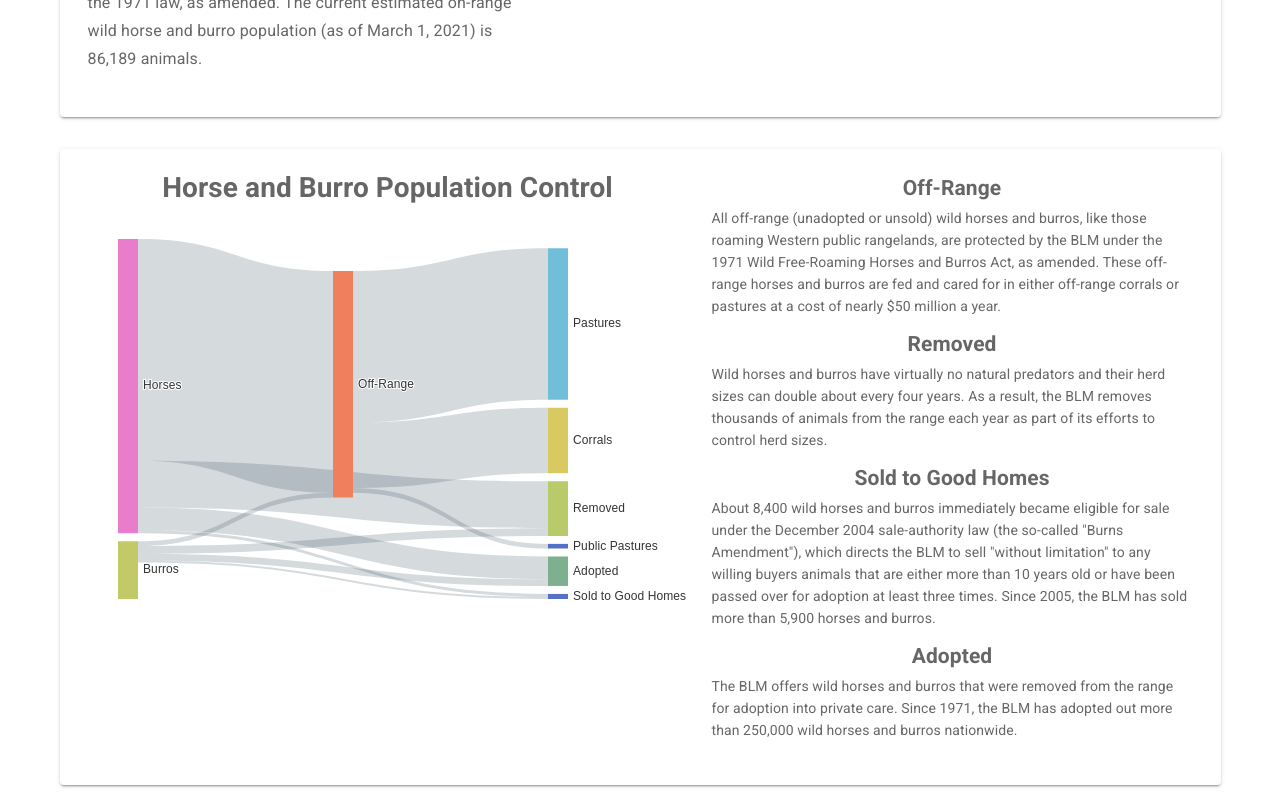
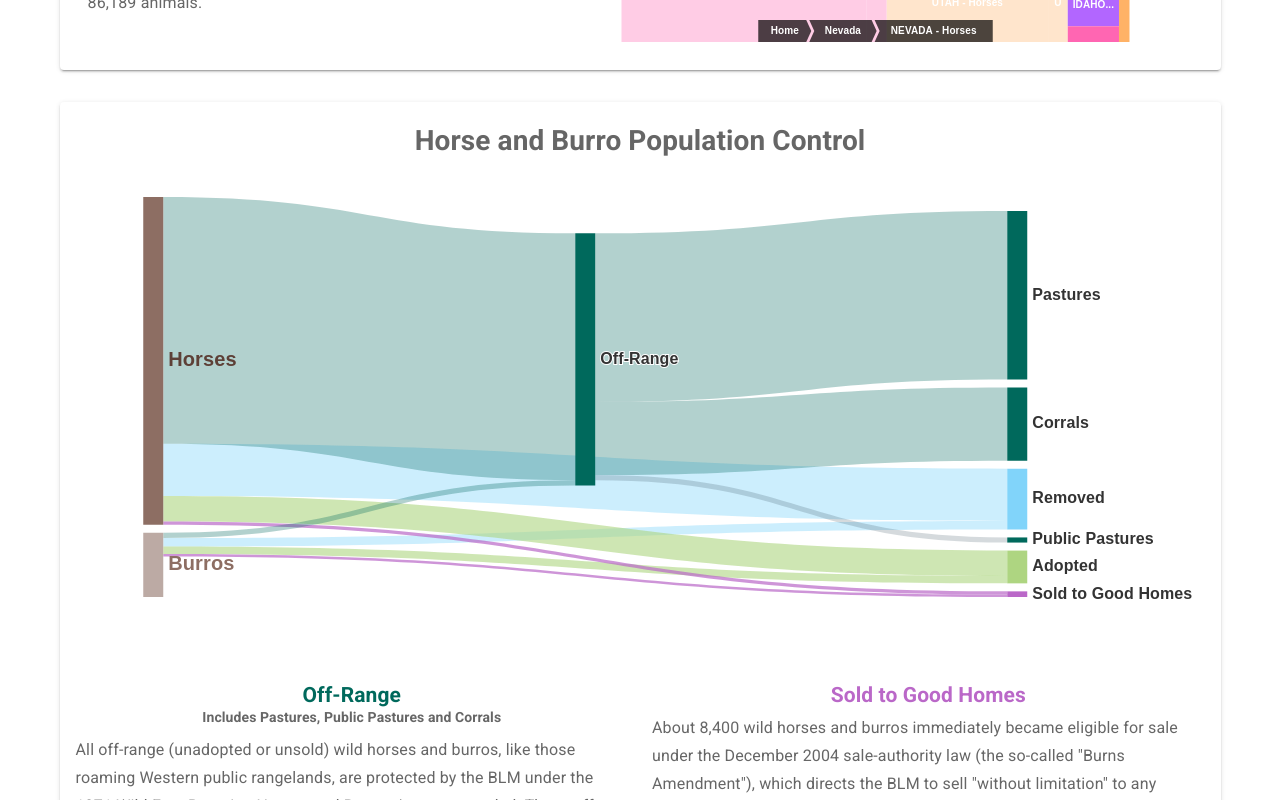
Before and after one commit to RyLaird/vue-wild-horse-and-burro-program, a Vue app: page /data in a window 1280 px wide. Shown: the part 2000-2800 px from the top of the page. Built offline with nearby package versions, Linux system fonts and the light colour scheme.

Commit message:
fixed error preventing autoresize of all charts

```diff
--- a/src/components/BarChart.vue
+++ b/src/components/BarChart.vue
@@ -46,6 +46,8 @@ export default {
           fontSize: 20
         }
       },
+      width: '80%',
+      height: '80%',
       series: [
         {
           name: 'Total Horses and Burros',
@@ -84,3 +86,10 @@ export default {
   })
 };
 </script>
+
+<style scoped>
+.echarts {
+    width: 100%;
+    height: 400px;
+}
+</style>
--- a/src/components/Sankey.vue
+++ b/src/components/Sankey.vue
@@ -21,99 +21,232 @@ export default {
             tooltip: {
                 trigger: "item"
             },
+            // color: ['#bfdda6', '#C0C0C0', '#bfdda6', '#C0C0C0', '#C0C0C0', '#bfdda6', '#bfdda6', '#bfdda6', '#bfdda6', '#2d7c61'],
+            height: '80%',
+            width: '80%',
             series: {
                 type: 'sankey',
                 layout: 'none',
-                height: '90%',
-                emphasis: {
-                    focus: 'adjacency'
-                },
+                // emphasis: {
+                //     focus: 'adjacency'
+                // },
+                // levels: [{
+                //     depth: 0,
+                //     itemStyle: {
+                //         color: '#C0C0C0'
+                //     }
+                // }, {
+                //     depth: 1,
+                //     itemStyle: {
+                //         color: '#2d7c61'
+                //     }
+                // }],
                 data: [
                     {
                         name: 'Horses',
-                        value: 71735
+                        value: 71735,
+                        depth: 0,
+                        itemStyle: {
+                            color: '#8D6E63'
+                        },
+                        label: {
+                            fontWeight: 'bold',
+                            fontSize: 20,
+                            color: '#5D4037'
+                        }
                     },
                     {
                         name: 'Burros',
-                        value: 14454
+                        value: 14454,
+                        depth: 0,
+                        itemStyle: {
+                            color: '#BCAAA4'
+                        },
+                        label: {
+                            fontWeight: 'bold',
+                            fontSize: 20,
+                            color: '#8D6E63'
+                        }
                     },
                     {
-                        name: 'Removed'
+                        name: 'Removed',
+                        depth: 2,
+                        itemStyle: {
+                            color: '#81D4FA'
+                        },
+                        label: {
+                            fontWeight: 'bold',
+                            fontSize: 16
+                        }
                     },
                     {
-                        name: 'Adopted'
+                        name: 'Adopted',
+                        depth: 2,
+                        itemStyle: {
+                            color: '#AED581'
+                        },
+                        label: {
+                            fontWeight: 'bold',
+                            fontSize: 16
+                        }
                     },
                     {
-                        name: 'Sold to Good Homes'
+                        name: 'Sold to Good Homes',
+                        depth: 2,
+                        itemStyle: {
+                            color: '#BA68C8'
+                        },
+                        label: {
+                            fontWeight: 'bold',
+                            fontSize: 16,
+                            overflow: 'break'
+                        }
                     },
                     {
-                        name: 'Off-Range'
+                        name: 'Off-Range',
+                        value: 56676,
+                        depth: 1,
+                        itemStyle: {
+                            color: '#00695C'
+                        },
+                        label: {
+                            fontWeight: 'bold',
+                            fontSize: 16
+                        }
                     },
                     {
-                        name: 'Corrals'
+                        name: 'Corrals',
+                        depth: 2,
+                        itemStyle: {
+                            color: '#00695C'
+                        },
+                        label: {
+                            fontWeight: 'bold',
+                            fontSize: 16
+                        }
                     },
                     {
                         name: 'Pastures',
+                        depth: 2,
+                        itemStyle: {
+                            color: '#00695C'
+                        },
+                        label: {
+                            fontWeight: 'bold',
+                            fontSize: 16
+                        }
                     },
                     {
-                        name: 'Public Pastures'
+                        name: 'Public Pastures',
+                        depth: 2,
+                        itemStyle: {
+                            color: '#00695C'
+                        },
+                        label: {
+                            fontWeight: 'bold',
+                            fontSize: 16
+                        }
                     }
                 ],
                 links: [
                     {
                         source: 'Horses',
                         target: 'Removed',
-                        value: 11748
+                        value: 11748,
+                        lineStyle: {
+                            color: '#81D4FA',
+                            opacity: .4
+                        }
                     },
                     {
                         source: 'Burros',
                         target: 'Removed',
-                        value: 1918
+                        value: 1918,
+                        lineStyle: {
+                            color: '#81D4FA',
+                            opacity: .4
+                        }
                     },
                     {
                         source: 'Horses',
                         target: 'Adopted',
-                        value: 5698
+                        value: 5698,
+                        lineStyle: {
+                            color: '#AED581',
+                            opacity: .6
+                        }
                     },
                     {
                         source: 'Burros',
                         target: 'Adopted',
-                        value: 1671
+                        value: 1671,
+                        lineStyle: {
+                            color: '#AED581',
+                            opacity: .6
+                        }
                     },
                     {
                         source: 'Horses',
                         target: 'Sold to Good Homes',
-                        value: 726
+                        value: 726,
+                        lineStyle: {
+                            color: '#BA68C8',
+                            opacity: .7
+                        }
                     },
                     {
                         source: 'Burros',
                         target: 'Sold to Good Homes',
-                        value: 542
+                        value: 542,
+                        lineStyle: {
+                            color: '#BA68C8',
+                            opacity: .7
+                        }
                     },
                     {
                         source: 'Horses',
                         target: 'Off-Range',
-                        value: 55478
+                        value: 55478,
+                        lineStyle: {
+                            color: '#00695C',
+                            opacity: .3
+                        }
                     },
                     {
                         source: 'Burros',
                         target: 'Off-Range',
-                        value: 1198
+                        value: 1198,
+                        lineStyle: {
+                            color: '#00695C',
+                            opacity: .3
+                        }
                     },
                     {
                         source: 'Off-Range',
                         target: 'Corrals',
-                        value: 16432
+                        value: 16432,
+                        lineStyle: {
+                            color: '#00695C',
+                            opacity: .3
+                        }
                     },
                     {
                         source: 'Off-Range',
                         target: 'Pastures',
-                        value: 37892
+                        value: 37892,
+                        lineStyle: {
+                            color: '#00695C',
+                            opacity: .3
+                        }
                     },
                     {
                         source: 'Off-Range',
                         target: 'Public Pastures',
-                        value: 1154
+                        value: 1154,
+                        lineStlye: {
+                            color: '#00695C',
+                            opacity: .8
+                        }
                     }
                 ]
             }
@@ -121,3 +254,13 @@ export default {
     })
 };
 </script>
+
+<style scoped>
+
+.echarts {
+    width: 100%;
+    height: 500px;
+}
+
+
+</style>
--- a/src/views/Data.vue
+++ b/src/views/Data.vue
@@ -173,46 +173,51 @@
                   </h1>
                   <sankey></sankey>
                 </v-col>
+              <v-row>
                 <v-col>
-                  <div>
-                    <h2 class="text-center mb-2">
+                    <h2 class="text-center teal--text text--darken-3">
                       Off-Range
                     </h2>
-                    <p>
+                    <h4 class="text-center mb-2">
+                      Includes Pastures, Public Pastures and Corrals
+                    </h4>
+                    <p class='text subtitle-1'>
                       All off-range (unadopted or unsold) wild horses and burros,
                       like those roaming Western public rangelands, are protected
                       by the BLM under the 1971 Wild Free-Roaming Horses and Burros Act,
                       as amended. These off-range horses and burros are fed and cared for
                       in either off-range corrals or pastures at a cost of nearly $50 million a year.
                     </p>
-                    <h2 class='text-center mb-2'>
+                    <h2 class='text-center mb-2 light-blue--text text--lighten-3'>
                       Removed
                     </h2>
-                    <p>
+                    <p class="text subtitle-1">
                       Wild horses and burros have virtually no natural predators and their herd sizes
                       can double about every four years. As a result, the BLM removes thousands of animals
                       from the range each year as part of its efforts to control herd sizes.
                     </p>
-                    <h2 class='text-center mb-2'>
+                </v-col>
+                <v-col>
+                    <h2 class='text-center mb-2 purple--text text--lighten-2'>
                       Sold to Good Homes
                     </h2>
-                    <p>
+                    <p class="text subtitle-1">
                       About 8,400 wild horses and burros immediately became eligible for sale under the
                       December 2004 sale-authority law (the so-called "Burns Amendment"), which directs
                       the BLM to sell "without limitation" to any willing buyers animals that are either
                       more than 10 years old or have been passed over for adoption at least three times.
                       Since 2005, the BLM has sold more than 5,900 horses and burros.
                     </p>
-                    <h2 class='text-center mb-2'>
+                    <h2 class='text-center mb-2 light-green--text text--lighten-2'>
                       Adopted
                     </h2>
-                    <p>
+                    <p class="text subtitle-1">
                       The BLM offers wild horses and burros that were removed from the range for adoption
                       into private care. Since 1971, the BLM has adopted out more than 250,000 wild horses
                       and burros nationwide.
                     </p>
-                  </div>
                 </v-col>
+              </v-row>
               </v-row>
             </v-container>
           </v-card-text>
```
Also changed, not shown: src/components/LineChart.vue (+9 -0 lines), src/components/TreeChart.vue (+10 -1 lines). Lines whose indentation alone changed are shown as unchanged.
